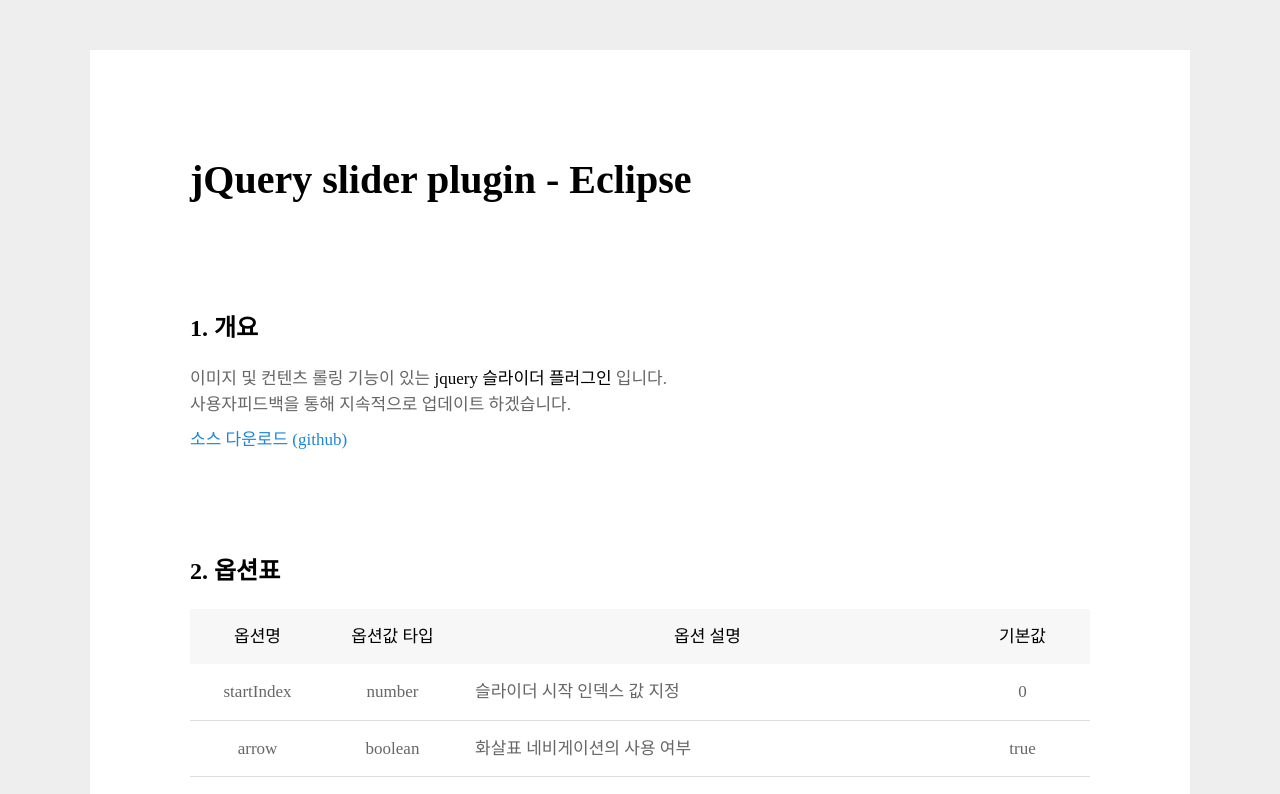
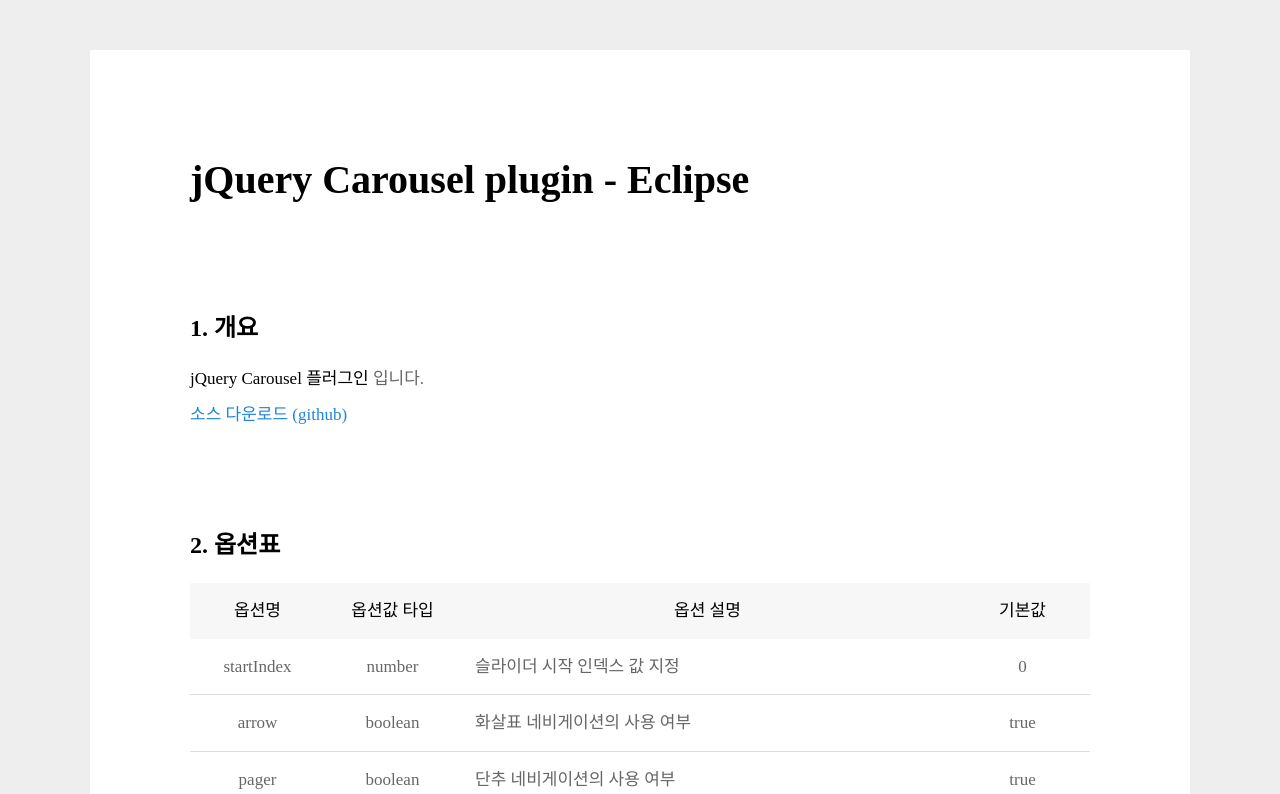
Before and after one commit to flamecommit/eclipse, a website: page docs/index.html in a window 1280 px wide. Shown: the top 794 px of the page. Drawn offline with nearby package versions, Linux system fonts and the light colour scheme; a web font is replaced by a local one.

Commit message:
Update index.html

```diff
--- a/docs/index.html
+++ b/docs/index.html
@@ -21,7 +21,7 @@
     <meta property="og:description" content="jquery slider plugin eclipse">
 
     <!-- title -->
-    <title>eclipse slider</title>
+    <title>jquery carousel eclipse</title>
 
     <!-- css -->
     <link rel="stylesheet" href="https://cdn.jsdelivr.net/gh/moonspam/NanumSquare@1.0/nanumsquare.css">
@@ -90,11 +90,10 @@
 </style>
     <div id="outer">
         <div id="inner">
-            <h1>jQuery slider plugin - Eclipse</h1>
+            <h1>jQuery Carousel plugin - Eclipse</h1>
             <section class="greeting">
                 <h2>1. 개요</h2>
-                <p class="txt">이미지 및 컨텐츠 롤링 기능이 있는 <strong>jquery 슬라이더 플러그인</strong> 입니다.<br>
-                사용자피드백을 통해 지속적으로 업데이트 하겠습니다.</p>
+                <p class="txt"><strong>jQuery Carousel 플러그인</strong> 입니다.</p>
                 <a href="https://github.com/shinyj1991/eclipse" class="link">소스 다운로드 (github)</a>
             </section>
             <section class="options">
```
